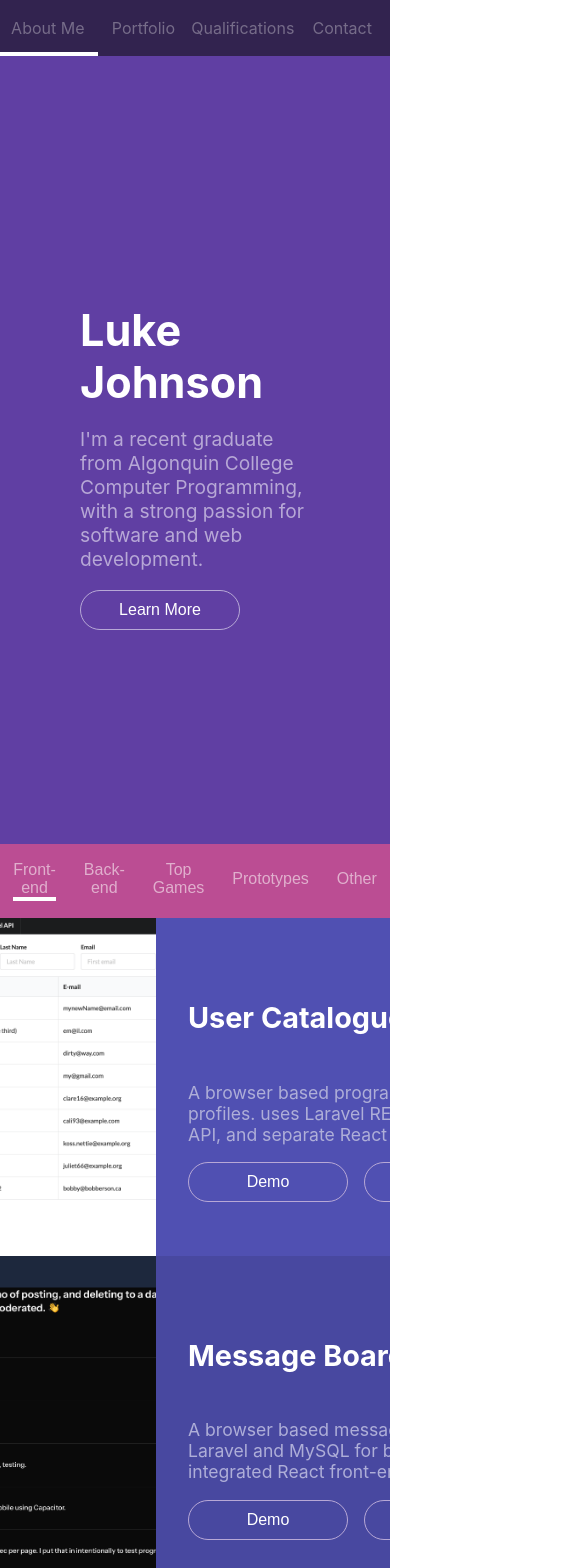
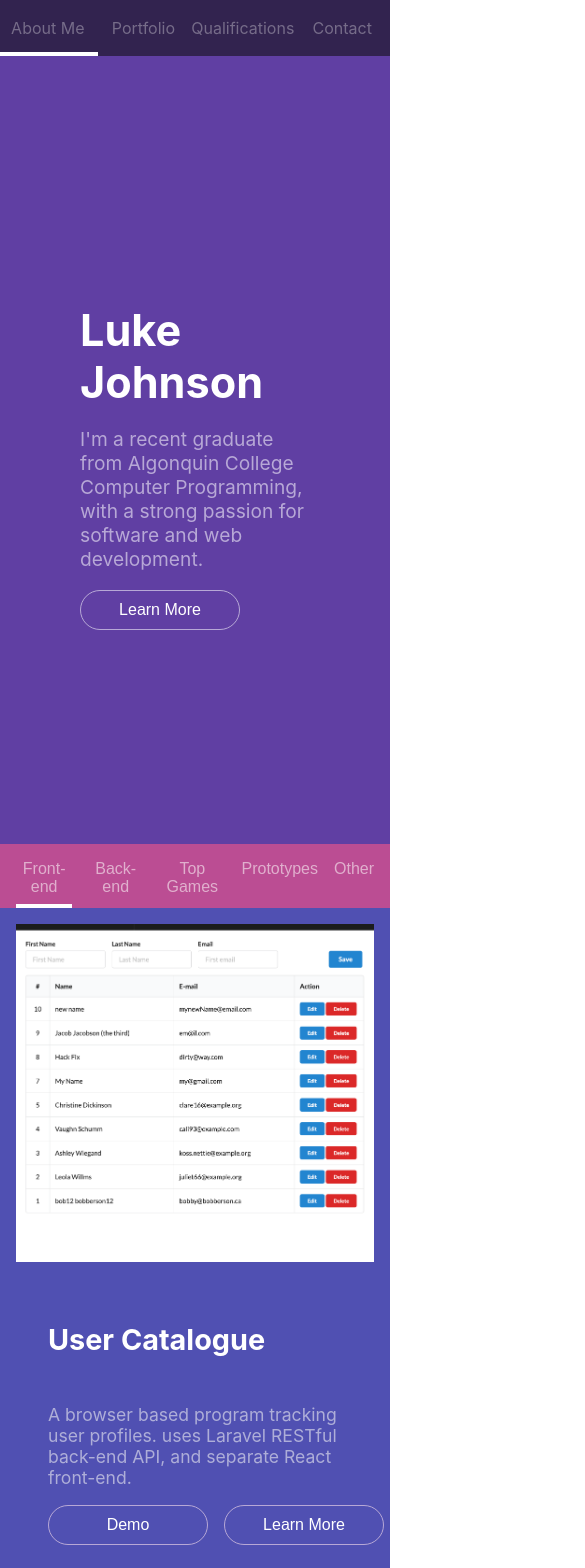
Before and after one commit to tjjoris/luke-j-react, a React (Vite) app: page / in a window 390 px wide. Shown: the top 1568 px of the page, 585 px wide, since content can reach past the window. Built offline with nearby package versions, Linux system fonts and the light colour scheme.

Commit message:
made projects and qualifications Responsive, and made hilight for project bar show at bottom.

```diff
--- a/src/assets/css/portfolio.css
+++ b/src/assets/css/portfolio.css
@@ -42,3 +42,18 @@
     flex-shrink: 0;
     display: block;
 }
+
+@media (max-width: 768px) {
+
+
+    .project {
+        flex-direction: column;
+        height: auto;
+        padding: 1rem;
+    }
+
+    .project-image {
+        width: 100%;
+        height: 40dvh;
+    }
+}
--- a/src/assets/css/project-bar.css
+++ b/src/assets/css/project-bar.css
@@ -3,7 +3,7 @@
     display: flex;
     flex-direction: row;
     gap: 1rem;
-    padding: 1rem;
+    padding: 0.5rem 1rem 0rem 1rem;
     justify-content: center;
 }
 
@@ -13,6 +13,7 @@
     border: none;
     cursor: pointer;
     font-size: 1rem;
+    padding: 0.5rem 0rem 0.5rem 0rem;
 }
 
 .select-bar--project-selected {
--- a/src/assets/css/qualifications.css
+++ b/src/assets/css/qualifications.css
@@ -44,3 +44,9 @@
     border-radius: 50%;
     box-sizing: border-box;
 }
+
+@media (max-width: 768px) {
+    .qualifications-grid {
+        grid-template-columns: auto;
+    }
+}
--- a/src/components/ProjectCategory.tsx
+++ b/src/components/ProjectCategory.tsx
@@ -4,10 +4,13 @@ export default function ProjectCategory({ name, setCategory, selected }: { name:
     const isSelected = selected === name;
     return (
         <>
-            <button className="project-category" onClick={() => setCategory(name)}>
-                {name}
+            <div>
+                <button className="project-category" onClick={() => setCategory(name)}>
+                    {name}
+                </button>
                 <ProjectSelected selected={isSelected} />
-            </button>
+            </div>
+
         </>
     )
 }
```
